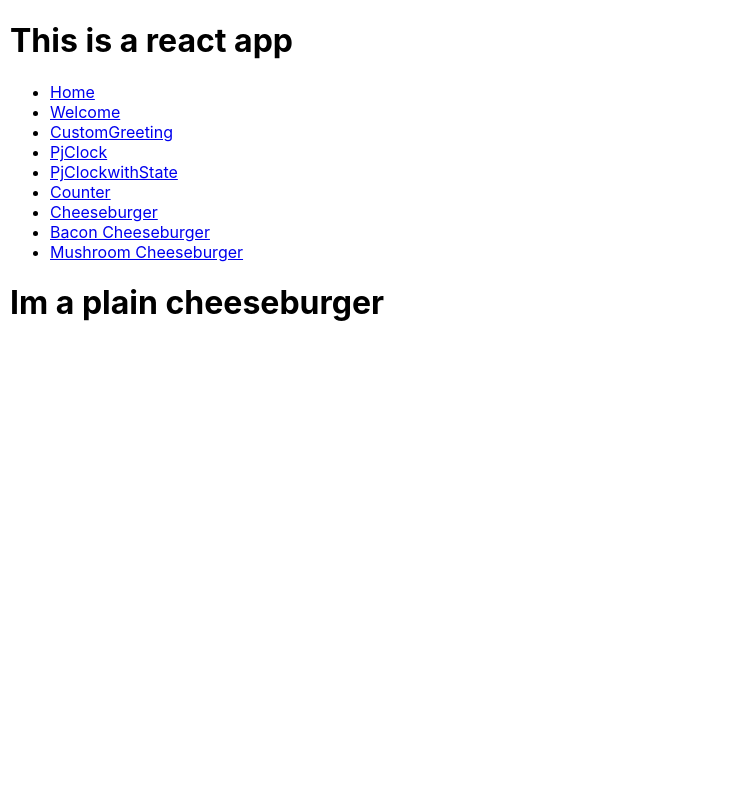
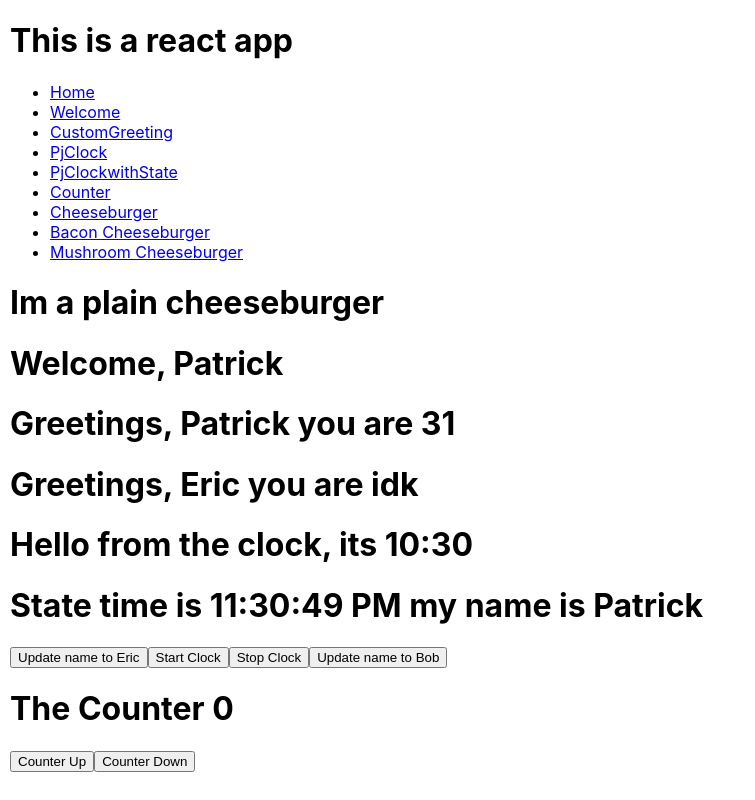
Before and after one commit to patrickj32/patricks_first_react_app, a React (Create React App) app: page /cheeseburger in a window 1280 px wide. Shown: the whole page, without its empty margins (0-755 px from the left). Built offline with nearby package versions, Linux system fonts and the light colour scheme.

Commit message:
final commit

```diff
--- a/src/App.js
+++ b/src/App.js
@@ -29,12 +29,12 @@ function App() {
       </Routes>
 
 
-      {/* <Welcome />
+      <Welcome />
       <CustomGreeting userName="Patrick" age='31' />
       <CustomGreeting userName="Eric" />
       <PjClock time="10:30" />
       <PjClockwithState />
-      <Counter /> */}
+      <Counter />
 
     </div>
 
--- a/src/pj_components/CheeseBurger.js
+++ b/src/pj_components/CheeseBurger.js
@@ -2,8 +2,8 @@
 import {useParams} from 'react-router-dom'
 
 function CheeseBurger(props) {
-let PJparems = useParams()
-let typeOfCheeseBurger = PJparems.type || 'plain'
+let {type} = useParams()
+let typeOfCheeseBurger = type || 'plain'
 
     return (
         <div >
```
